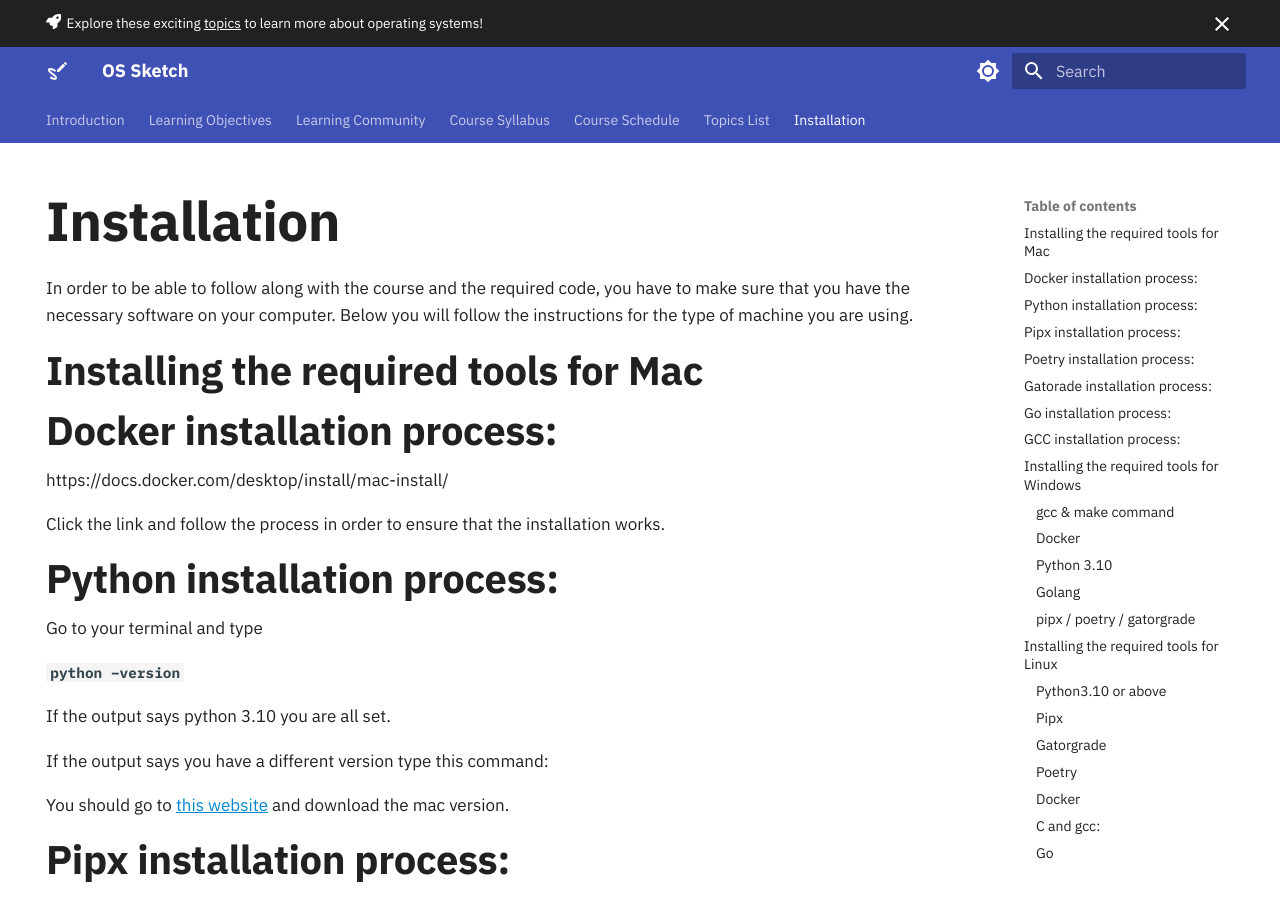
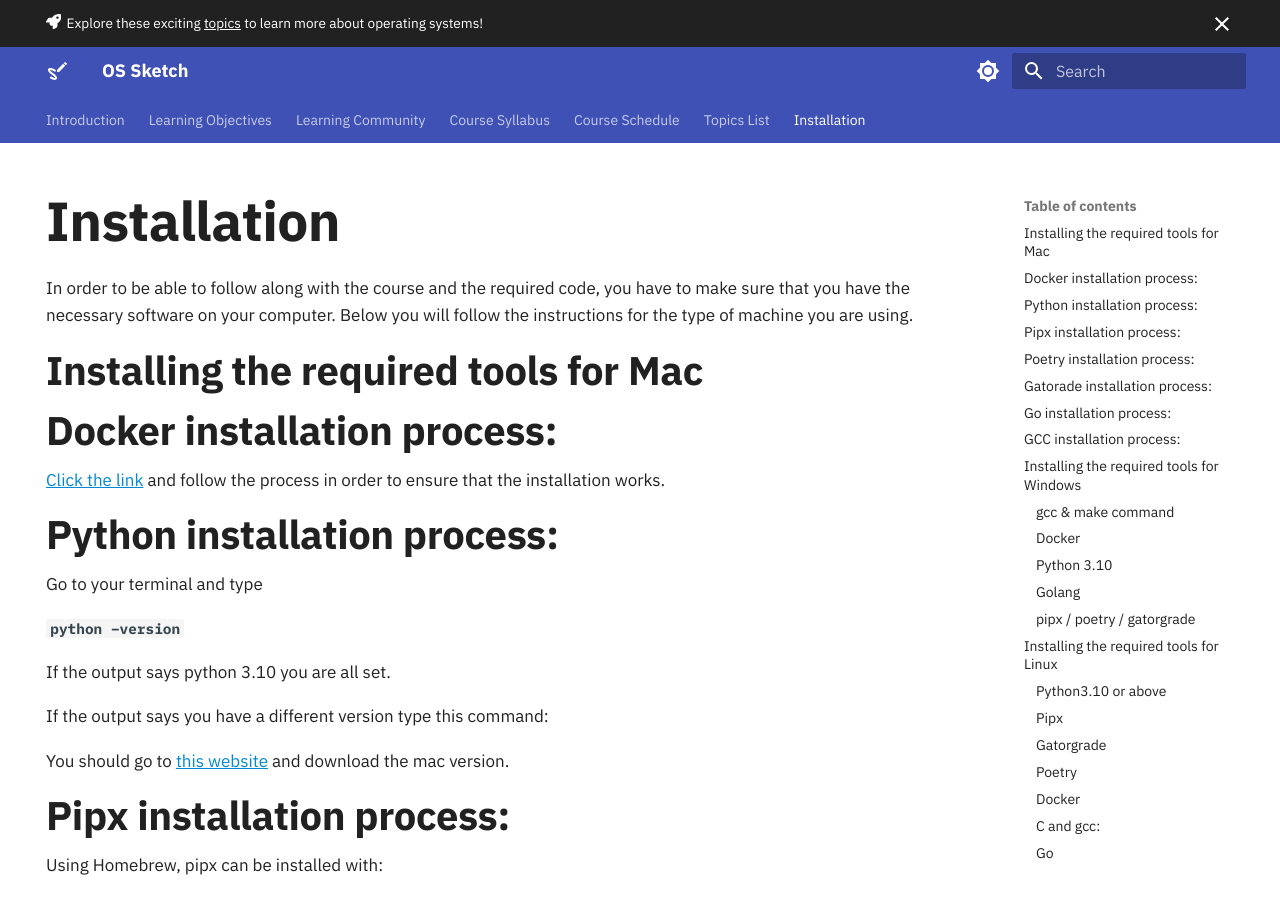
Before and after one commit to OS-Sketch/www.os-sketch.com, an MkDocs documentation site: the page built from docs/operating-systems/installation.md, in a window 1280 px wide and 900 px high. Built offline with MkDocs 1.6.1 and Material for MkDocs 9.7.7, drawn with Linux system fonts in a browser that asks for light colours.

```diff
--- a/docs/operating-systems/installation.md
+++ b/docs/operating-systems/installation.md
@@ -17,10 +17,8 @@
 
 ## Docker installation process:
 
-https://docs.docker.com/desktop/install/mac-install/
-
-Click the link and follow the process in order to ensure that the installation works.
-
+[Click the link](https://docs.docker.com/desktop/install/mac-install/) and follow the process
+in order to ensure that the installation works.
 
 ## Python installation process:
 
```
